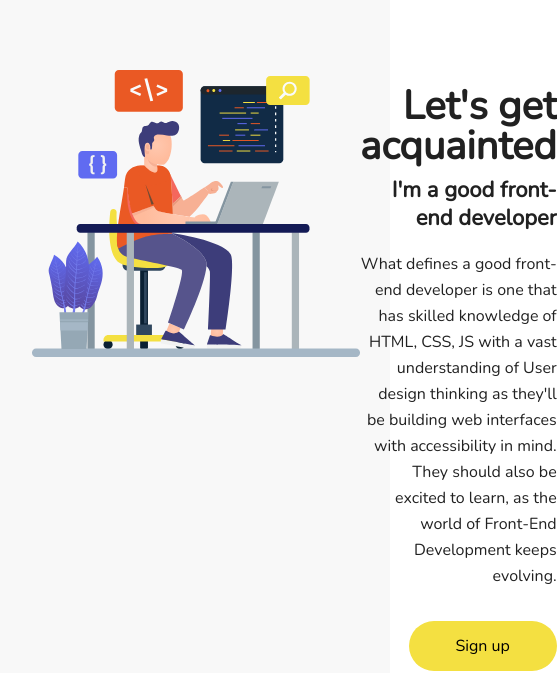
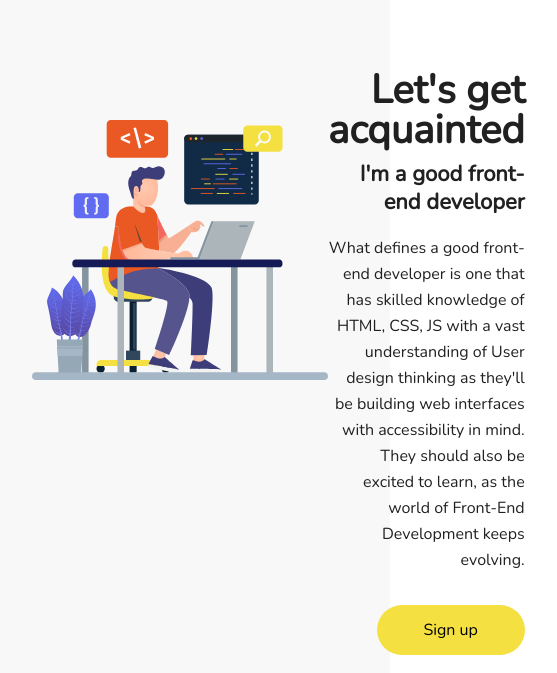
Before and after one commit to Erl777/TT, a Vue app: page / in a window 390 px wide. Shown: the part 665-1338 px from the top of the page, 557 px wide, since content can reach past the window. Built offline with nearby package versions, Linux system fonts and the light colour scheme; no server answers.

Commit message:
задел под 768

```diff
--- a/src/views/Home.vue
+++ b/src/views/Home.vue
@@ -17,8 +17,8 @@
     <section class="custom-container acquaintance">
 <!--      <img src="/img/Image-387x340.svg" alt="">-->
       <picture>
-        <source media="(max-width:768px)" srcset="/img/Image-328x287.svg">
-        <img src="/img/Image-387x340.svg" alt="">
+        <source media="(max-width:768px)" class="acquaintance__img" srcset="/img/Image-296x260.svg">
+        <img class="acquaintance__img" src="/img/Image-387x340.svg" alt="">
       </picture>
       <div class="acquaintance__content">
         <h1 class="acquaintance__title">
@@ -103,12 +103,10 @@ export default {
       display: flex;
       flex-direction: column;
       justify-content: center;
-      //padding-left: 60px;
       background-image: url("/img/Banner_photo.jpg");
       background-size: cover;
       background-position: center;
     }
-    //margin-bottom: 175px;
     &__title {
       width: 100%;
       max-width: 670px;
@@ -130,12 +128,14 @@ export default {
     display: flex;
     justify-content: space-between;
     text-align: right;
-    //margin-bottom: 175px;
     &__content {
       display: flex;
       flex-direction: column;
       align-items: flex-end;
       padding-top: 16px;
+      @media (max-width: 768px) {
+        padding-top: 0;
+      }
     }
     &__title {
       margin: 0 0 10px 0;
@@ -143,11 +143,19 @@ export default {
     &__subtitle {
       margin: 0 0 19px 0;
     }
+    &__img {
+      @media (max-width: 768px) {
+        margin-top: 50px;
+      }
+    }
     & &__description {
       max-width: 477px;
       margin: 0 0 32px 0;
       @media (min-width: 1400px) {
         max-width: 680px;
+      }
+      @media (max-width: 768px) {
+        max-width: 368px;
       }
     }
   }
```
